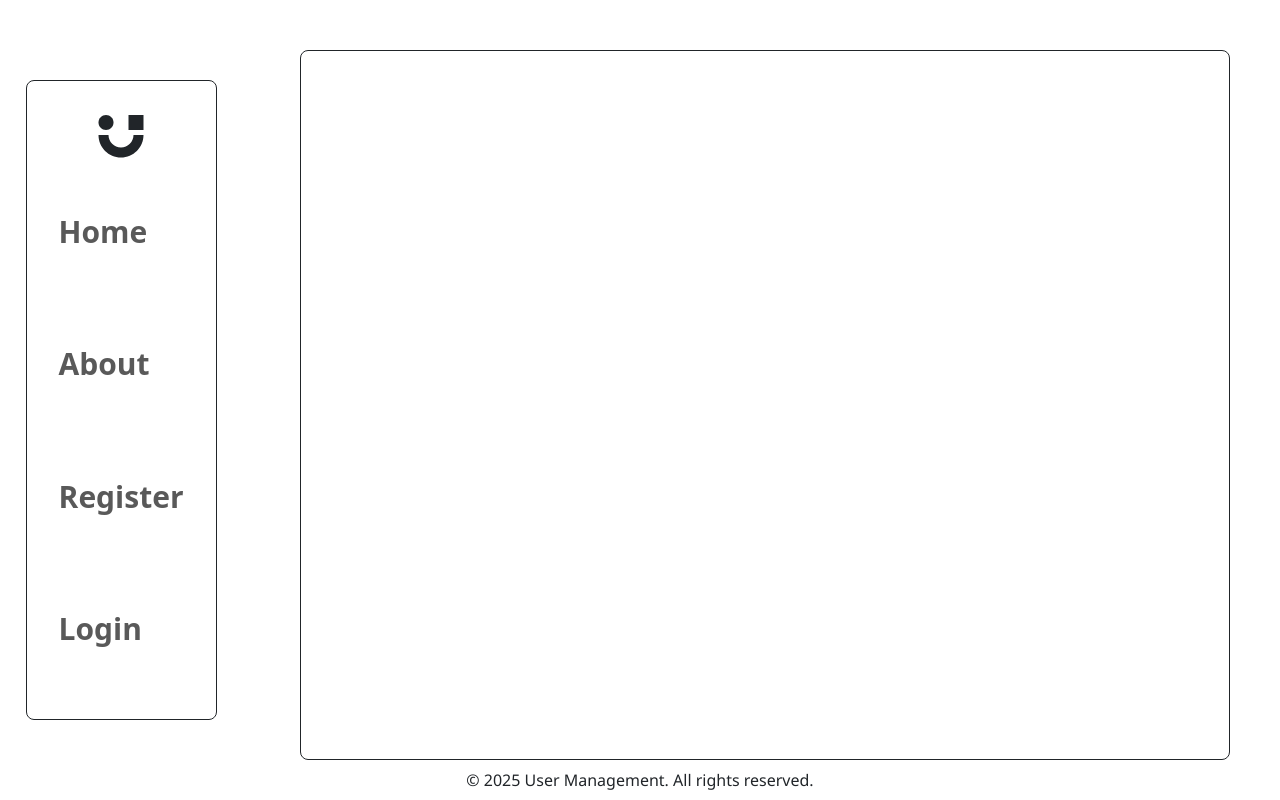
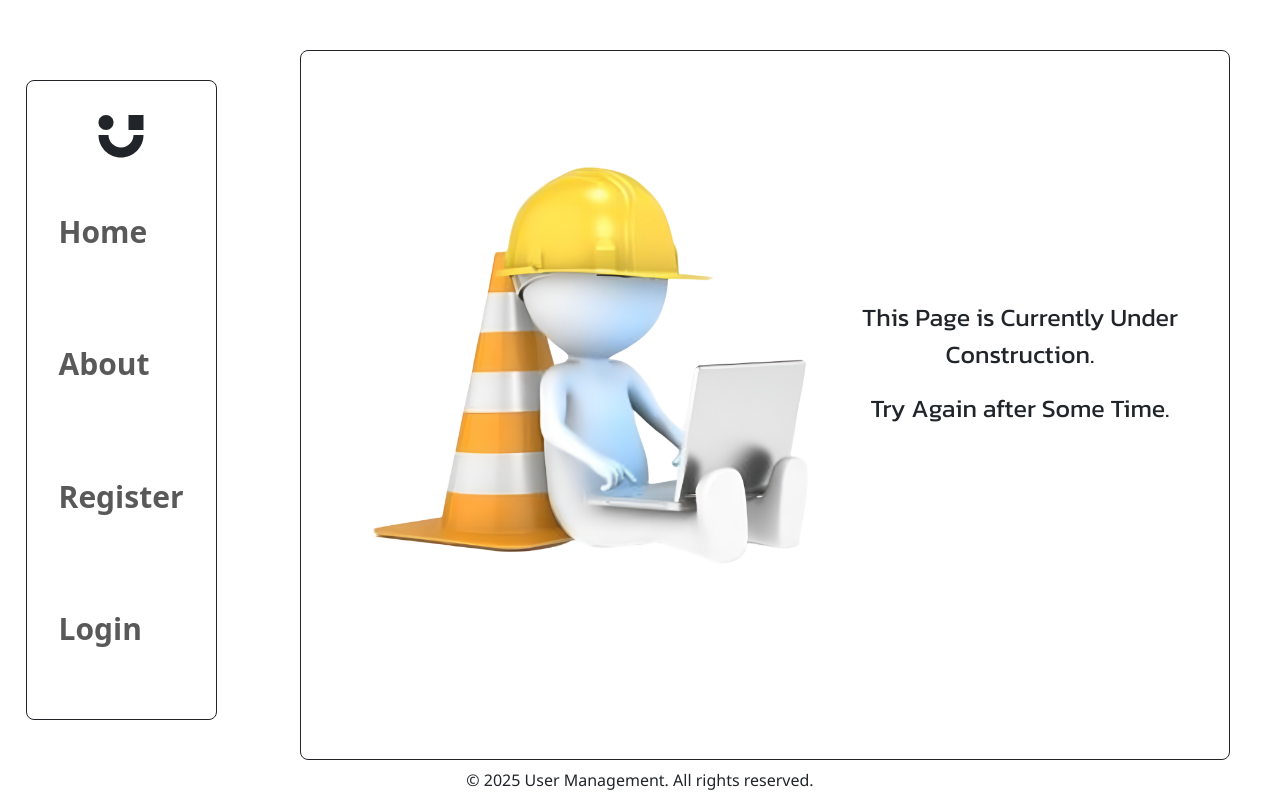
Before and after one commit to R-S-A-N-J-A-Y/User-Management, a React (Vite) app: page /view in a window 1280 px wide. Built offline with nearby package versions, Linux system fonts and the light colour scheme.

Commit message:
Added Error page and Development Page for Routes

```diff
--- a/src/App.css
+++ b/src/App.css
@@ -92,7 +92,30 @@ h3 {
   bottom: 0;
 }
 
-/* Profile */
+/* Error Page */
+.error-page img {
+  margin-left: 100px;
+}
+
+.error-page p {
+  font-size: 40px;
+}
+
+/* Developing Page  */
+
+.dev-page {
+  padding: 50px;
+}
+
+.dev-page img {
+  width: 60vh;
+  margin-right: 30px;
+}
+
+.dev-page p {
+  font-family: "Kanit", sans-serif;
+  font-size: 25px;
+}
 
 /* Footer  */
 
--- /dev/null
+++ b/src/Components/ErrorPage.jsx
@@ -0,0 +1,12 @@
+import React from "react";
+
+const ErrorPage = () => {
+  return (
+    <div className="bg-white text-dark d-flex align-items-center error-page">
+      <img src="Icons/Oops.jpg" alt="" />
+      <p>Oops this page is Not Available.</p>
+    </div>
+  );
+};
+
+export default ErrorPage;
--- /dev/null
+++ b/src/Components/NotDevPage.jsx
@@ -0,0 +1,18 @@
+import React from "react";
+
+const NotDevpage = () => {
+  return (
+    <div
+      className="d-flex justify-content-center align-items-center dev-page"
+      style={{ height: "80vh" }}
+    >
+      <img src="Icons/cons.png" alt="" />
+      <div className="text-center">
+        <p>This Page is Currently Under Construction.</p>
+        <p>Try Again after Some Time.</p>
+      </div>
+    </div>
+  );
+};
+
+export default NotDevpage;
--- a/src/Components/UserCard.jsx
+++ b/src/Components/UserCard.jsx
@@ -8,7 +8,7 @@ const UserCard = ({ name, message }) => {
     if (name === "Create New Account") Navigate("/register");
     else if (name === "Update Account") Navigate("/update");
     else if (name === "Manage Account") Navigate("/manage");
-    else Navigate("./profile");
+    else Navigate("/view");
   };
 
   return (
--- a/src/Routes/AppRoutes.jsx
+++ b/src/Routes/AppRoutes.jsx
@@ -7,6 +7,8 @@ import Login from "../Pages/Login";
 import Profile from "../Pages/Profile";
 import Dashboard from "../Pages/Dashboard";
 import ProtectedRoute from "./ProtectedRoute";
+import NotDevpage from "../Components/NotDevPage";
+import ErrorPage from "../Components/ErrorPage";
 
 const AppRoutes = () => {
   return (
@@ -33,6 +35,10 @@ const AppRoutes = () => {
               </ProtectedRoute>
             }
           />
+          <Route path="/update" element={<NotDevpage />}></Route>
+          <Route path="/manage" element={<NotDevpage />}></Route>
+          <Route path="/view" element={<NotDevpage />}></Route>
+          <Route path="*" element={<ErrorPage />}></Route>
         </Routes>
       </MainLayout>
     </Router>
```
Also changed, not shown: public/Icons/Oops.jpg (added), public/Icons/cons.png (added).
